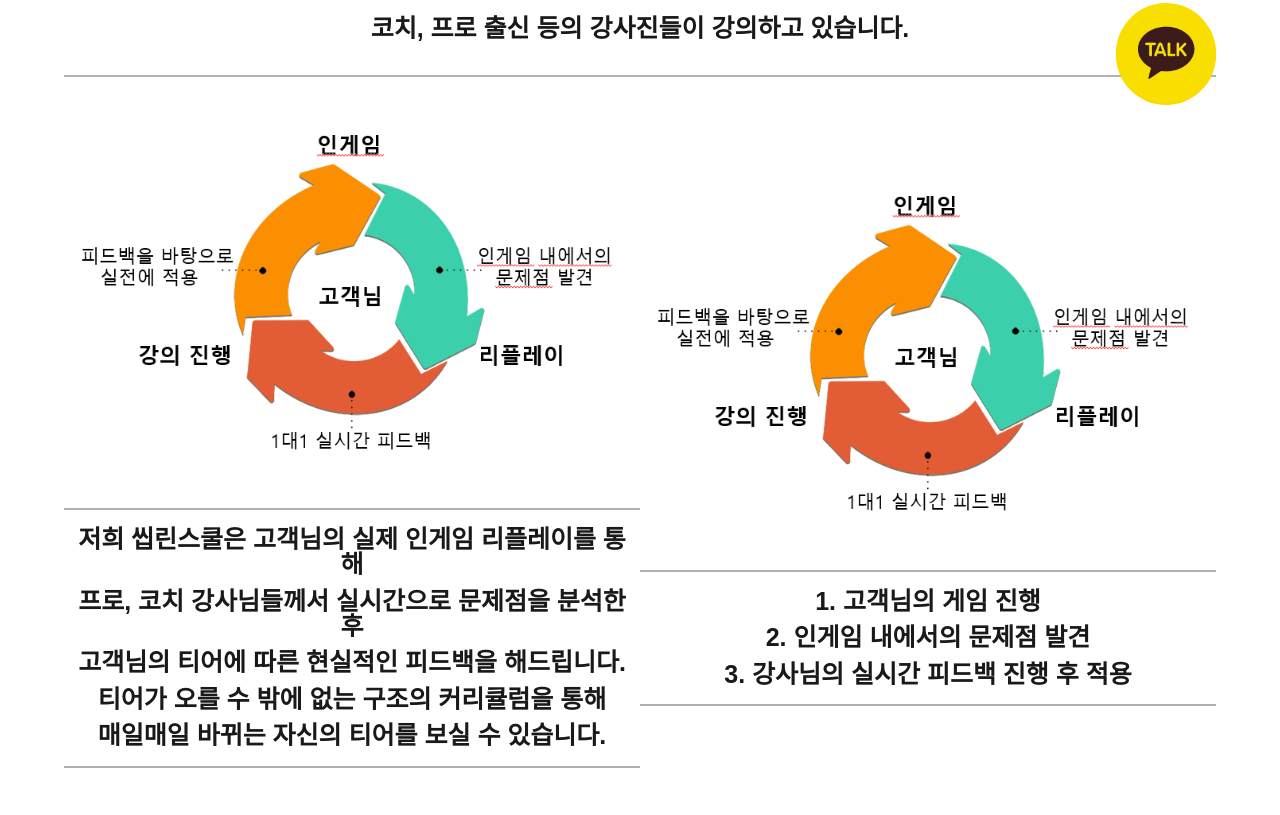
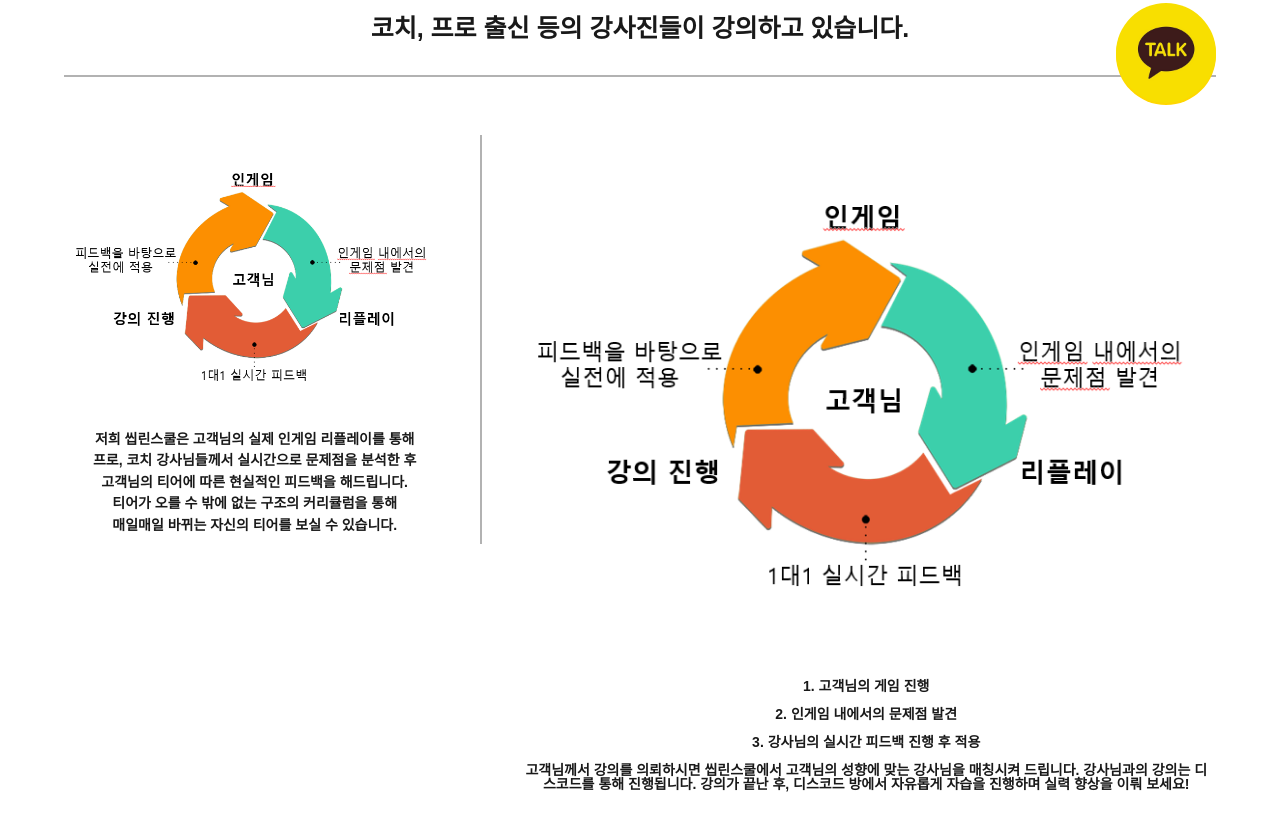
Before and after one commit to gihyeonee/lolduo, a plain HTML site: page notice.html in a window 1280 px wide. Shown: the part 655-1470 px from the top of the page. Drawn offline with Linux system fonts and the light colour scheme; a web font is replaced by a local one.

Commit message:
fixed notice screen
added line, etc...

```diff
--- a/css/components/sub-intro.css
+++ b/css/components/sub-intro.css
@@ -34,11 +34,19 @@
   .sub-intro__text-box span {
     font-size: 16px;
   }
+
+  .sub-intro__text-box--notice-content span {
+    font-size: 12px;
+  }
 }
 
 @media screen and (min-width: 645px) {
   .sub-intro__text-box span {
     font-size: 20px;
+  }
+
+  .sub-intro__text-box--notice-content span {
+    font-size: 16px;
   }
 }
 
@@ -46,4 +54,14 @@
   .sub-intro__text-box span {
     font-size: 25px;
   }
+
+  .sub-intro__text-box--notice-content span {
+    font-size: 14px;
+  }
 }
+
+@media screen and (min-width: 1500px) {
+  .sub-intro__text-box--notice-content span {
+    font-size: 20px;
+  }
+}
--- a/css/screens/notice.css
+++ b/css/screens/notice.css
@@ -1,8 +1,22 @@
 @media screen and (min-width: 900px) {
   .notice__guide-big-wrap {
+    margin-top: 5%;
     display: flex;
     justify-content: center;
-    align-items: center;
+    align-items: flex-start;
+  }
+
+  .notice__guide-big-wrap .notice__guide-wrap:first-child {
+    padding-right: 3%;
+    border-right: 2px solid rgba(0, 0, 0, 0.3);
+  }
+
+  .notice__guide-big-wrap .notice__guide-wrap:last-child {
+    padding-left: 3%;
+  }
+
+  .notice__guide-big-wrap .sub-intro__text-box--notice {
+    border: none;
   }
 }
 
@@ -17,3 +31,7 @@
   width: 100%;
   margin: 10% 0%;
 }
+
+.notice__guide-big-wrap .sub-intro__text-box--notice {
+  border-top: none;
+}
--- a/notice.html
+++ b/notice.html
@@ -66,13 +66,10 @@
           <span> 코치, 프로 출신 등의 강사진들이 강의하고 있습니다. </span>
         </div>
 
-        <div class="notice__guide-big-wrap">
+        <div class="notice__guide-big-wrap sub-intro__text-box--notice-content">
           <div class="notice__guide-wrap">
             <img class="notice-image" src="img/etc/notice-circle1.png" />
             <div class="sub-intro__text-box sub-intro__text-box--notice">
-              <!-- <span> 1. 고객님의 강의 의뢰 </span>
-              <span> 2. 고객님의 성향 파악 후 강사님 매칭 </span>
-              <span> 3. 디스코드를 통한 강사님과의 실시간 강의 진행 </span> -->
               <span>
                 저희 씹린스쿨은 고객님의 실제 인게임 리플레이를 통해
               </span>
@@ -90,6 +87,12 @@
               <span> 1. 고객님의 게임 진행</span>
               <span> 2. 인게임 내에서의 문제점 발견 </span>
               <span> 3. 강사님의 실시간 피드백 진행 후 적용 </span>
+              <span>
+                고객님께서 강의를 의뢰하시면 씹린스쿨에서 고객님의 성향에 맞는
+                강사님을 매칭시켜 드립니다. 강사님과의 강의는 디스코드를 통해
+                진행됩니다. 강의가 끝난 후, 디스코드 방에서 자유롭게 자습을
+                진행하며 실력 향상을 이뤄 보세요!</span
+              >
             </div>
           </div>
         </div>
```
